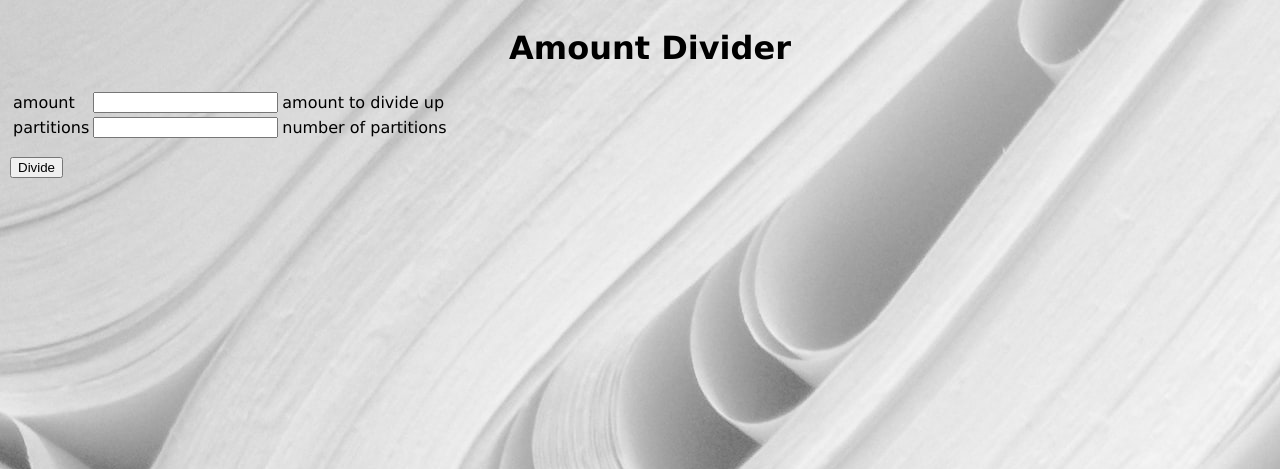
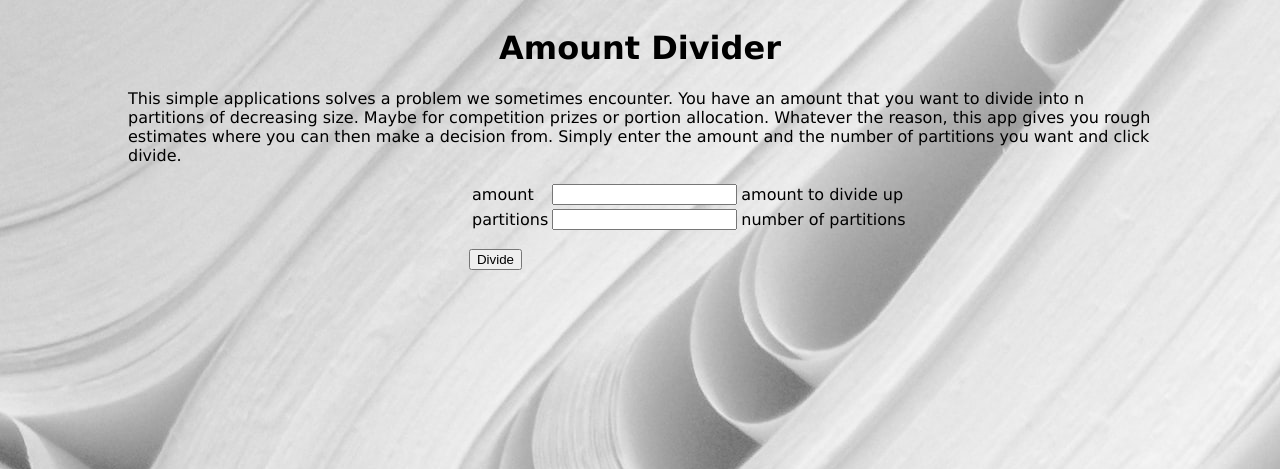
Before and after one commit to TinoMuzambi/AmountDivider, a Flask app: page / in a window 1280 px wide. Shown: the top 469 px of the page. Run offline with Flask 2, Linux system fonts and the light colour scheme.

Commit message:
Changes to styling.

```diff
--- a/divider.py
+++ b/divider.py
@@ -90,7 +90,10 @@ def get_bins_alt4(full_amount, no_bins):
             bins[j] -= sub_amount
         bins[i] += cum_sum
 
-    return sorted(bins)
+    out = ""
+    for i in range(len(bins)):
+        out += "Partition " + str(i + 1) + " - " + "{:.2f}\n".format(bins[i])
+    return out
 
 
 def get_bins(full_amount, no_bins):
--- a/static/css/style.css
+++ b/static/css/style.css
@@ -8,22 +8,25 @@ body {
 .form-holder {
     position: fixed;
     top: 1%;
-    padding-left: 10px;
-    width: 100%;
+    left: 10%;
+    width: 80%;
 }
 .form-holder h1 {
     text-align: center;
 }
-.container {
-    margin: 10px;
+.form-holder .contents-center {
+    width: 100%;
+    margin-left: 33.3%;
+}
+.form-holder .form-container {
     background: transparent;
 }
-.lab {
-    margin: 10px;
+.form-holder .form-container .elements {
+    background: transparent;
 }
-
-.output-container .output-field {
-    margin-left: 10px;
+.form-holder .output-container .output-field {
+    background: transparent;
+    border: none;
     width: 50%;
-    height: 10%;
+    height: 300px;
 }
--- a/templates/index.html
+++ b/templates/index.html
@@ -8,11 +8,17 @@
 <body>
 <div class="form-holder">
     <h1>Amount Divider</h1>
-        <form method=post action="">
+    <p>This simple applications solves a problem we sometimes encounter. You have an amount that you want to divide into
+        n partitions of decreasing size. Maybe for competition prizes or portion allocation. Whatever the reason, this
+        app gives you rough estimates where you can then make a decision from. Simply enter the amount and the number of
+        partitions you want and click divide.</p>
+    <div class="contents-center">
+        <form class="form-container" method=post action="">
         <table class="elements">
             {% for field in form %}
             <tr>
-                <td class="lab">{{ field.name }}</td><td class="container">{{ field }}</td>
+                <td class="lab">{{ field.name }}</td>
+                <td>{{ field }}</td>
                 <td class="lab">{{ field.label }}</td>
             </tr>
             {% endfor %}
@@ -22,12 +28,12 @@
 
         <p class="output-container">
             {% if result != None %}
-            <textarea class="output-field">
-                {{ result }}
-            </textarea>
+            <textarea class="output-field">{{ result }}</textarea>
             {% endif %}
         </p>
     </div>
 
+</div>
+
 </body>
 </html>
```
Lines whose indentation alone changed are shown as unchanged.
